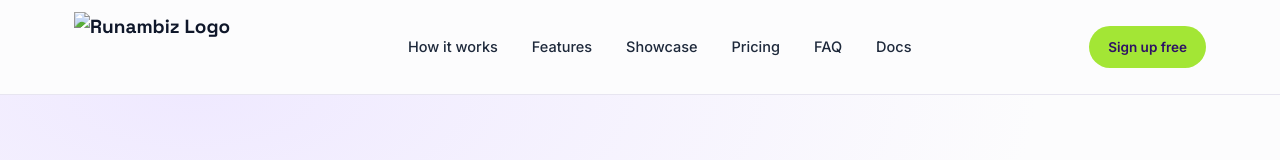
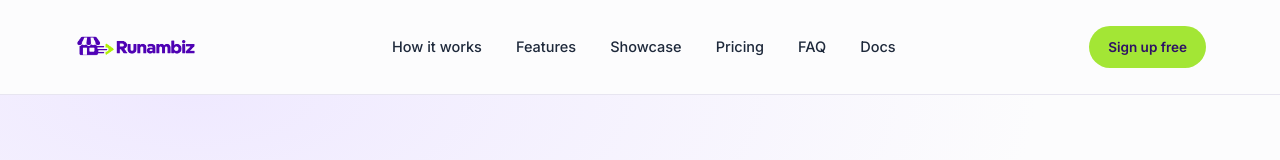
Before and after one commit to inboxweblive/Runambiz, a plain HTML site: page index.html in a window 1280 px wide. Shown: the top 160 px of the page. Drawn offline with nearby package versions, Linux system fonts and the light colour scheme; no server answers.

Commit message:
Update index.html

```diff
--- a/index.html
+++ b/index.html
@@ -3,7 +3,7 @@
 <head>
 <meta charset="UTF-8">
 <meta name="viewport" content="width=device-width, initial-scale=1.0">
-<title>Runambiz — Your business now runs itself</title>
+<title>Runambiz —  AI Business Assistant for Businesses</title>
 <meta name="description" content="Runambiz gives your business a free website and an AI assistant that replies customers, takes orders and collects payment on WhatsApp and Telegram — while you sleep.">
 <meta name="robots" content="index, follow">
 <meta name="theme-color" content="#5B21B6">
@@ -12,7 +12,7 @@
 <!-- Open Graph -->
 <meta property="og:type" content="website">
 <meta property="og:site_name" content="Runambiz">
-<meta property="og:title" content="Runambiz — Your business now runs itself">
+<meta property="og:title" content="Runambiz —  AI Business Assistant for Businesses">
 <meta property="og:description" content="A free website and an AI assistant that replies customers, takes orders and collects payment on WhatsApp and Telegram — while you sleep.">
 <meta property="og:url" content="https://runambiz.com/">
 <meta property="og:image" content="https://runambiz.com/og-cover.png">
@@ -20,7 +20,7 @@
 
 <!-- Twitter -->
 <meta name="twitter:card" content="summary_large_image">
-<meta name="twitter:title" content="Runambiz — Your business now runs itself">
+<meta name="twitter:title" content="Runambiz —  AI Business Assistant for Businesses">
 <meta name="twitter:description" content="A free website and an AI assistant that replies customers, takes orders and collects payment on WhatsApp and Telegram — while you sleep.">
 <meta name="twitter:image" content="https://runambiz.com/og-cover.png">
 
@@ -135,7 +135,7 @@
 
 <nav class="nav">
   <div class="nav-inner">
-     <a href="index.html" class="brand"><img src="runambizlogo.webp" alt="Runambiz Logo" style="height: 70px;"></a>
+     <a href="index.html" class="brand"><img src="runambizlogo.png" alt="Runambiz Logo" style="height: 70px;"></a>
     <div class="nav-links" id="navLinks">
       <a href="#how">How it works</a>
       <a href="#features">Features</a>
@@ -1999,7 +1999,7 @@
   <div class="wrap">
     <div class="footer-top">
       <div class="footer-brand">
-        <a href="index.html" class="brand"><img src="runambizlogo.webp" alt="Runambiz Logo" style="height: 70px;"></a>
+        <a href="index.html" class="brand"><img src="runambizlogo.png" alt="Runambiz Logo" style="height: 70px;"></a>
         <p>Run am for your business. The AI store manager for African small businesses.</p>
       </div>
       <div class="footer-cols">
```
